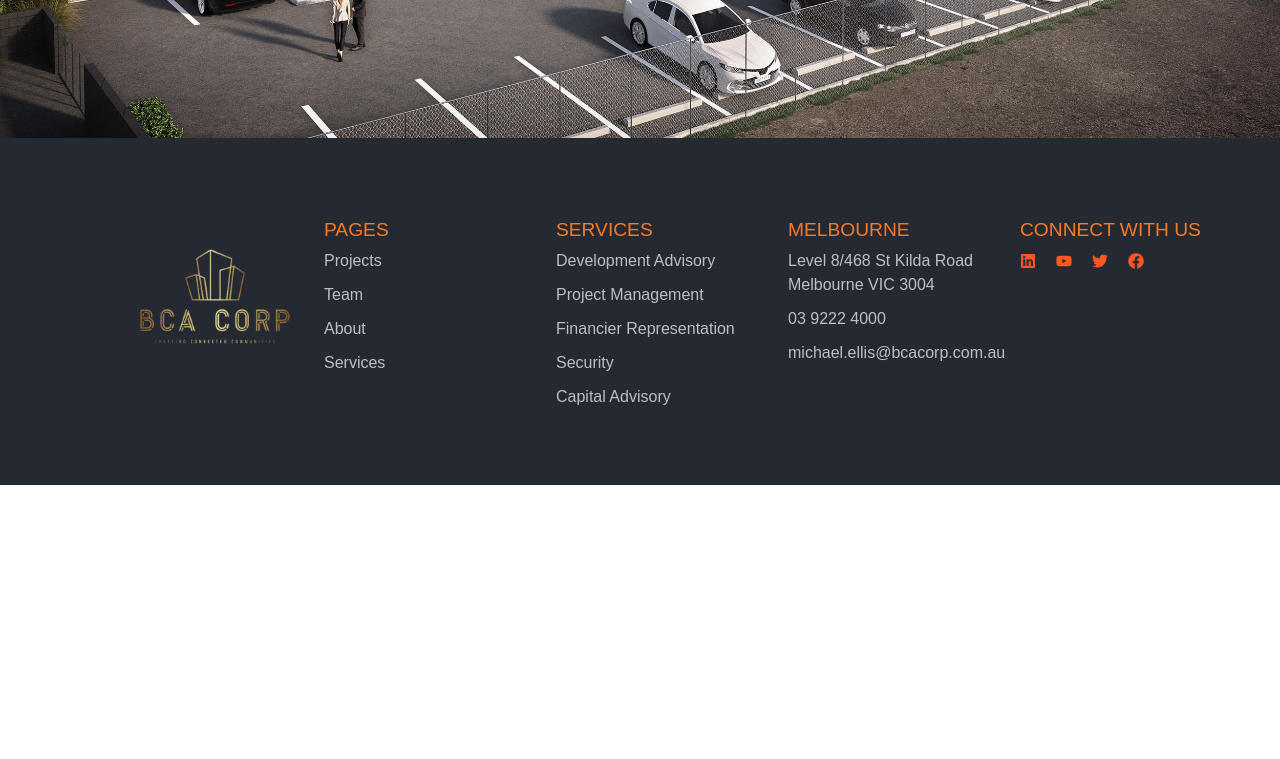
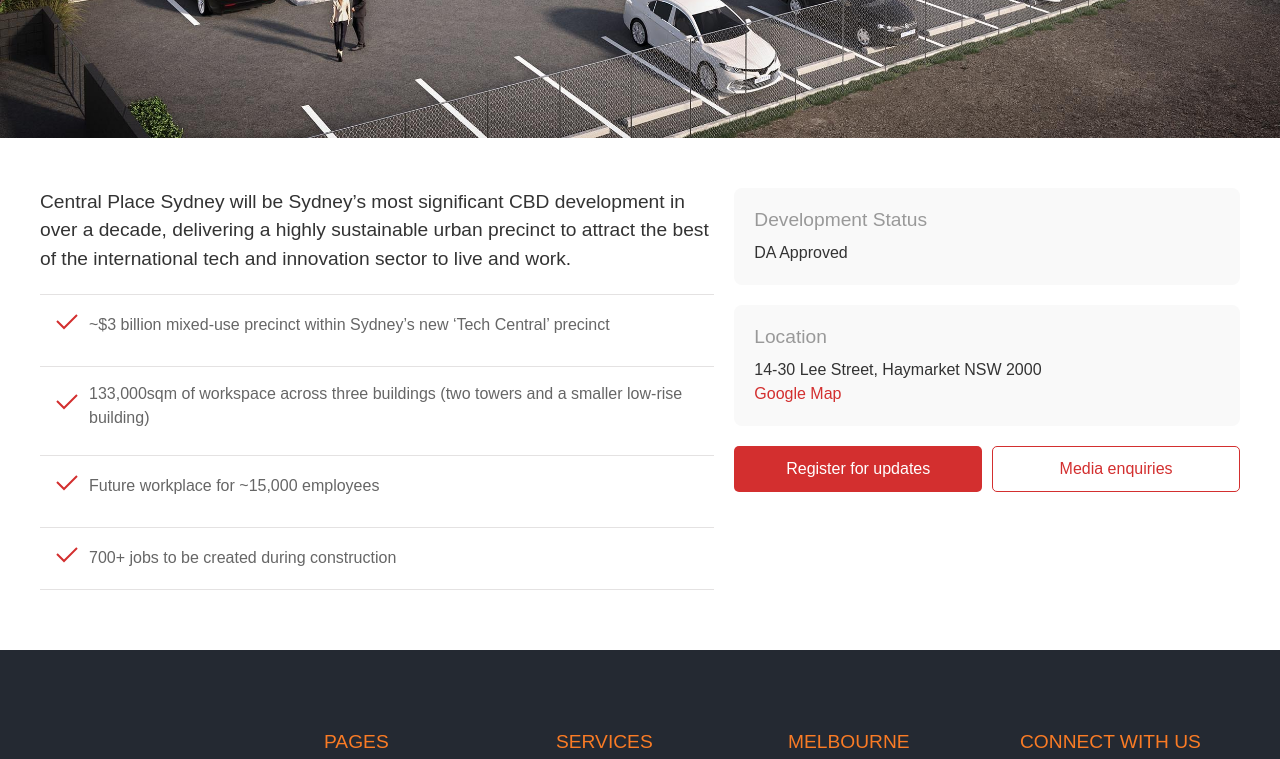
Before and after one commit to engineershoaibakhter/Property-Group-Client-Project, a Next.js app: page /pages/CommercialDetails in a window 1280 px wide. Shown: the part 465-1224 px from the top of the page. Before the commit the page ends 950 px from the top, so only its background shows below. Built offline with nearby package versions, Linux system fonts and the light colour scheme.

Commit message:
commercialProjectInfo section is completed

```diff
--- /dev/null
+++ b/src/app/components/CommercialProjectInfo.js
@@ -0,0 +1,37 @@
+import React from 'react'
+import styles from '../styles/CommercialProjectInfo.module.css'
+
+const CommercialProjectInfo = () => {
+  return (
+    <div className={styles.container}>
+    <div className={styles.leftContent}>
+      <p className={styles.description}>
+        Central Place Sydney will be Sydney’s most significant CBD development in over a decade, delivering a highly sustainable urban precinct to attract the best of the international tech and innovation sector to live and work.
+      </p>
+      <ul className={styles.featuresList}>
+        <li>~$3 billion mixed-use precinct within Sydney’s new ‘Tech Central’ precinct</li>
+        <li>133,000sqm of workspace across three buildings (two towers and a smaller low-rise building)</li>
+        <li>Future workplace for ~15,000 employees</li>
+        <li>700+ jobs to be created during construction</li>
+      </ul>
+    </div>
+    <div className={styles.rightContent}>
+      <div className={styles.status}>
+        <h3>Development Status</h3>
+        <p>DA Approved</p>
+      </div>
+      <div className={styles.location}>
+        <h3>Location</h3>
+        <p>14-30 Lee Street, Haymarket NSW 2000</p>
+        <a href="https://www.google.com/maps" target="_blank" rel="noopener noreferrer" className={styles.mapLink}>Google Map</a>
+      </div>
+      <div className={styles.buttons}>
+        <button className={styles.updateButton}>Register for updates</button>
+        <button className={styles.enquiryButton}>Media enquiries</button>
+      </div>
+    </div>
+  </div>
+  )
+}
+
+export default CommercialProjectInfo
--- a/src/app/pages/CommercialDetails/page.js
+++ b/src/app/pages/CommercialDetails/page.js
@@ -1,13 +1,14 @@
 "use client"
 
 import CommercialCarousel from "@/app/components/CommercialCarousel"
+import CommercialProjectInfo from "@/app/components/CommercialProjectInfo"
 
 
 const CommercialDetails = () => {
   return (
    <>
    <CommercialCarousel />
-
+   <CommercialProjectInfo />
    </>
   )
 }
--- /dev/null
+++ b/src/app/styles/CommercialProjectInfo.module.css
@@ -0,0 +1,125 @@
+.container {
+    display: flex;
+    flex-wrap: wrap;
+    gap: 20px;
+    margin: 50px 40px;
+  }
+
+  .leftContent {
+    flex: 2;
+  }
+
+  .rightContent {
+    flex: 1.5;
+    display: flex;
+    flex-direction: column;
+    gap: 20px;
+  }
+
+  .description {
+    font-size: 1.2em;
+    line-height: 1.5;
+    color: #333;
+    margin-bottom: 20px;
+  }
+
+  .featuresList {
+    list-style: none;
+    padding: 0;
+    margin: 0;
+  }
+
+  .featuresList li {
+    font-size: 1em;
+    color: #666;
+    margin-bottom: 10px;
+    display: flex;
+    align-items: center;
+    border-top: 1px solid #e4e2e2;
+    border-left: none;
+    border-right: none;
+    padding: 15px;
+  }
+
+  .featuresList li:last-child{
+    border-bottom: 1px solid #e4e2e2;
+  }
+
+  .featuresList li::before {
+    content: url('/images/redTick.svg');
+    margin-right: 10px;
+  }
+
+  .status, .location {
+    background: #f9f9f9;
+    padding: 20px;
+    border-radius: 8px;
+    text-align: left;
+  }
+
+  .status h3, .location h3 {
+    margin: 0 0 10px 0;
+    font-size: 1.2em;
+    color: #999;
+  }
+
+  .status p, .location p {
+    margin: 0;
+    font-size: 1em;
+    color: #333;
+  }
+
+  .mapLink {
+    color: #d32f2f;
+    text-decoration: none;
+  }
+
+  .mapLink:hover {
+    text-decoration: underline;
+  }
+
+  .buttons {
+    display: flex;
+    gap: 10px;
+  }
+
+  .updateButton, .enquiryButton {
+    flex: 1;
+    padding: 10px 20px;
+    font-size: 1em;
+    border: 1px solid transparent;
+    border-radius: 5px;
+    cursor: pointer;
+    text-align: center;
+  }
+
+  .updateButton {
+    background: #d32f2f;
+    color: white;
+  }
+
+  .updateButton:hover {
+    background: #fe0707;
+  }
+
+  .enquiryButton {
+    background: white;
+    color: #d32f2f;
+    border-color: #d32f2f;
+  }
+
+  .enquiryButton:hover {
+    background: #d32f2f;
+    color: white;
+  }
+
+  @media (max-width: 768px) {
+    .container {
+      flex-direction: column;
+      margin: 50px 0px;
+    }
+
+    .leftContent, .rightContent {
+      flex: 1 1 100%;
+    }
+  }
```
Also changed, not shown: public/images/redTick.svg (added).
